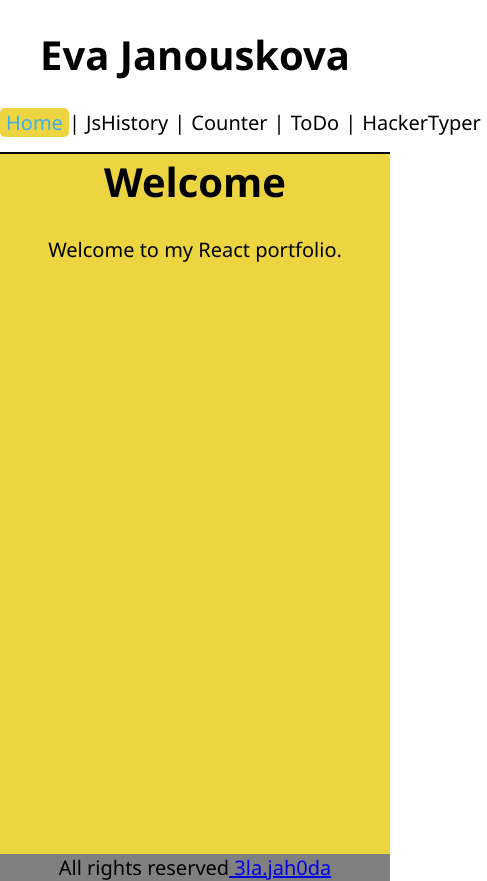
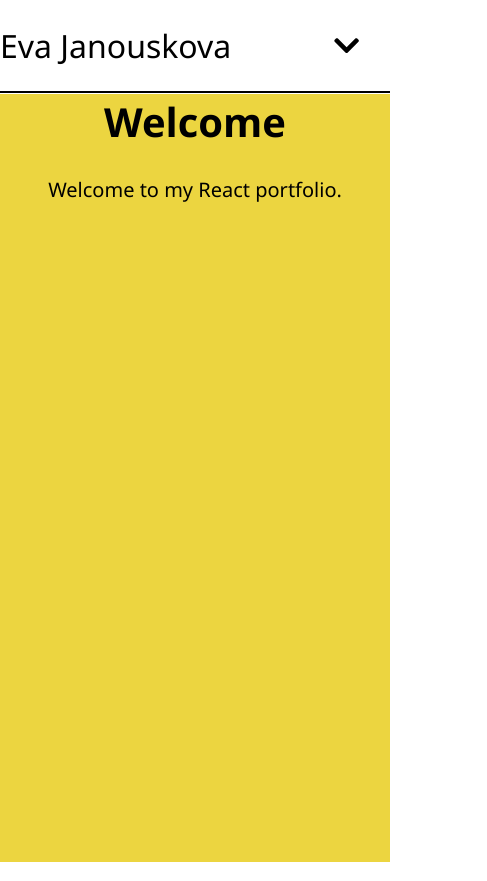
Before and after one commit to ElaJahoda/janouskova-ita-2022, a React (Create React App) app: page / in a window 390 px wide. Shown: the whole page, 487 px wide, since content can reach past the window. Built offline with nearby package versions, Linux system fonts and the light colour scheme.

Commit message:
responsive and helmet

```diff
--- a/package.json
+++ b/package.json
@@ -22,6 +22,8 @@
     "prettier": "^2.2.1",
     "react": "^18.2.0",
     "react-dom": "^18.2.0",
+    "react-helmet": "^6.1.0",
+    "react-icons": "^4.4.0",
     "react-router-dom": "^6.3.0",
     "react-scripts": "5.0.1",
     "typescript": "^4.7.4",
@@ -54,6 +56,7 @@
     ]
   },
   "devDependencies": {
+    "@types/react-helmet": "^6.1.5",
     "gh-pages": "^4.0.0"
   }
 }
--- a/public/index.html
+++ b/public/index.html
@@ -3,12 +3,16 @@
   <head>
     <meta charset="utf-8" />
     <link rel="icon" href="%PUBLIC_URL%/favicon.ico" />
-    <meta name="viewport" content="width=device-width, initial-scale=1" />
-    <meta name="theme-color" content="#000000" />
-    <meta
-      name="description"
-      content="Web site created using create-react-app"
-    />
+    <meta name="viewport" content="width=device-width, initial-scale=1, shrink-to-fit=no" />
+    <meta name="theme-color" content="#ecd540" />
+    <meta name="description" content="React portfolio" />
+    <meta name='keywords' content='HTML,JSX,JavaScript,React,TypeScript' />
+    <meta name='author' content='Eva Janouskova' />
+    <meta property="og:title" content="Eva Janouskova - React portfolio" />
+    <meta property="og:description" content="React portfolio" />
+    <!-- <meta property="og:image" content="%PUBLIC_URL%/strawberry.png"> -->
+    <link rel="image_src" href="%PUBLIC_URL%/strawberry.png">
+
 
     <!--
       manifest.json provides metadata used when your web app is installed on a
@@ -24,7 +28,7 @@
       work correctly both with client-side routing and a non-root public URL.
       Learn how to configure a non-root public URL by running `npm run build`.
     -->
-    <title>React App - Eva Janouskova</title>
+    <title>Eva Janouskova - React portfolio</title>
   </head>
   <body style="margin: 0px; padding: 0px; box-sizing: border-box;">
     <noscript>You need to enable JavaScript to run this app.</noscript>
--- a/src/App.tsx
+++ b/src/App.tsx
@@ -1,21 +1,22 @@
-import { NavLink, Outlet } from 'react-router-dom'
+import { FaChevronDown, FaChevronUp } from 'react-icons/fa'
+import { Link, NavLink } from 'react-router-dom'
 import { theme } from './theme'
 import { urls } from './urls'
-import React, { Children } from 'react'
+import React, { useState } from 'react'
 import styled from '@emotion/styled'
 
 export const App = () => {
-  const active = {}
+  const [toggle, setToggle] = useState(false)
+
+  const handleToggle = () => {
+    setToggle(!toggle)
+  }
   return (
     <Div_styled>
-      <h1>Eva Janouskova</h1>
-      <nav
-        style={{
-          borderBottom: 'solid 2px',
-          paddingBottom: '1rem',
-          textDecoration: 'none',
-        }}
-      >
+      <Div_Nav>
+        <NavLogo to='/'>Eva Janouskova</NavLogo>
+        <Bars onClick={handleToggle}>{toggle ? <FaChevronUp /> : <FaChevronDown />}</Bars>
+        <NavMenu prop={toggle}>
           <LinkStyled
             style={{
               color: theme.quaternaryColor,
@@ -25,7 +26,6 @@ export const App = () => {
           >
             Home
           </LinkStyled>
-        |
           <LinkStyled
             style={{
               color: theme.primaryColor,
@@ -34,7 +34,6 @@ export const App = () => {
           >
             JsHistory
           </LinkStyled>
-        |
           <LinkStyled
             style={{
               color: theme.primaryColor,
@@ -43,7 +42,6 @@ export const App = () => {
           >
             Counter
           </LinkStyled>
-        |
           <LinkStyled
             style={{
               color: theme.primaryColor,
@@ -52,7 +50,6 @@ export const App = () => {
           >
             ToDo
           </LinkStyled>
-        |
           <LinkStyled
             style={{
               color: theme.primaryColor,
@@ -61,16 +58,62 @@ export const App = () => {
           >
             HackerTyper
           </LinkStyled>
-      </nav>
-      <Outlet />
-      <Footer>
-        All rights reserved
-        <a href='mailto: 3la.jah0da@gmail.com'> 3la.jah0da</a>
-      </Footer>
+        </NavMenu>
+      </Div_Nav>
     </Div_styled>
   )
 }
 
+type Prop = {
+  prop: boolean
+}
+const NavMenu = styled.div<Prop>`
+  box-sizing: border-box;
+  display: flex;
+  align-items: center;
+
+  @media screen and ${theme.mediaMax} {
+    display: ${props => (props.prop ? 'block' : 'none')};
+    position: absolute;
+    top: 90px;
+    left: 0px;
+    padding: 1.5rem;
+    flex-direction: column;
+    width: 100%;
+    background-color: white;
+    border-top: 1px solid black;
+  }
+`
+const NavLogo = styled(Link)`
+  cursor: pointer;
+  color: black;
+  font-size: 2rem;
+  text-decoration: none;
+`
+const Div_Nav = styled.div`
+  border-bottom: solid 2px;
+  padding-bottom: 1rem;
+  text-decoration: none;
+  height: 85px;
+  display: flex;
+  justify-content: space-between;
+  align-items: center;
+  padding: 0.2rem calc((100vw - 1000px) / 2);
+  z-index: 14;
+`
+const Bars = styled.div`
+  display: none;
+  color: black;
+  @media screen and ${theme.mediaMax} {
+    display: block;
+    position: absolute;
+    top: 0;
+    right: 0;
+    transform: translate(-100%, 75%);
+    font-size: 1.8rem;
+    cursor: pointer;
+  }
+`
 const LinkStyled = (props: {
   style: React.CSSProperties
   children: React.ReactNode
@@ -81,6 +124,8 @@ const LinkStyled = (props: {
       style={({ isActive }) => ({
         textDecoration: 'none',
         borderRadius: '5px',
+        display: 'flex',
+        alignItems: 'center',
         padding: '1px 6px',
         ...props.style,
         color: isActive ? props.style.color : '#000',
@@ -92,11 +137,6 @@ const LinkStyled = (props: {
   )
 }
 
-const Footer = styled.div`
-  background: ${theme.secondaryColor};
-  margin: 0px;
-  z-index: 1;
-`
 const Div_styled = styled.div`
   text-align: ${theme.textAlign};
   font-family: ${theme.fontFamily};
--- a/src/Counter/Counter.tsx
+++ b/src/Counter/Counter.tsx
@@ -1,4 +1,5 @@
 import { Div_Styled } from '../HomePage'
+import { Helmet } from 'react-helmet'
 import React, { useState } from 'react'
 import styled from '@emotion/styled'
 
@@ -16,6 +17,10 @@ export class Counter extends React.Component<Props, State> {
   render() {
     return (
       <Div_Styled>
+        <Helmet>
+          <title>Eva Janouskova - Counter App</title>
+          <meta name='description' content='Counter App' />
+        </Helmet>
         <h1>Counter App</h1>
 
         <button
--- a/src/HackerTyper/HackerTyper.tsx
+++ b/src/HackerTyper/HackerTyper.tsx
@@ -1,8 +1,9 @@
 import { Div_Styled } from '../HomePage'
+import { Helmet } from 'react-helmet'
 import { codeSample } from './codeSample'
 import { theme } from '../theme'
 import { themeHackerTyper } from './theme'
-import { useEffect, useState } from 'react'
+import { useState } from 'react'
 import React from 'react'
 import styled from '@emotion/styled'
 
@@ -24,6 +25,10 @@ export const HackerTyper = () => {
 
   return (
     <Div_Styled>
+      <Helmet>
+        <title>Eva Janouskova - Hacker Typer App</title>
+        <meta name='description' content='Web page about History of JavaScript' />
+      </Helmet>
       <h1>Hacker typer</h1>
       <form>
         <Textarea_Container
--- a/src/HomePage.tsx
+++ b/src/HomePage.tsx
@@ -1,3 +1,4 @@
+import { Helmet } from 'react-helmet'
 import { theme } from './theme'
 import React from 'react'
 import styled from '@emotion/styled'
@@ -5,6 +6,10 @@ import styled from '@emotion/styled'
 export const Home = () => {
   return (
     <Div_Styled>
+      <Helmet>
+        <title>Eva Janouskova - Home</title>
+        <meta name='description' content='Home page of React portfolio' />
+      </Helmet>
       <h1>Welcome</h1>
       <p>Welcome to my React portfolio.</p>
     </Div_Styled>
@@ -12,7 +17,7 @@ export const Home = () => {
 }
 export const Div_Styled = styled.div`
   background-color: ${theme.primaryColor};
-  height: 82.9vh;
+  height: 91vh;
   text-align: ${theme.textAlign};
   font-family: ${theme.fontFamily};
   font-size: ${theme.fontSize};
--- a/src/JS-history/JsHistory.tsx
+++ b/src/JS-history/JsHistory.tsx
@@ -1,3 +1,4 @@
+import { Helmet } from 'react-helmet'
 import { theme } from '../theme'
 import { urls } from './../urls'
 import history from './pictures/history-of-JavaScript.png'
@@ -7,6 +8,10 @@ import styled from '@emotion/styled'
 export const JsHistory = () => {
   return (
     <div>
+      <Helmet>
+        <title>Eva Janouskova - JS History</title>
+        <meta name='description' content='Web page about History of JavaScript' />
+      </Helmet>
       <Div_Body>
         <Div_Header>
           <Img_Logo src={logo} alt='js-logo' />
@@ -160,14 +165,12 @@ const Div_Header = styled.div`
   border-radius: 0px 0px 0px 10px;
   box-shadow: ${theme.boxShadow};
   margin: 0px 0px 7px 7px;
-  z-index: 2;
 `
 const Img_Logo = styled.img`
   width: 10%;
   height: auto;
 `
 const Div_Main = styled.div`
-  text-align: justify;
   background: white;
   padding: 1% 5% 5% 5%;
   box-shadow: ${theme.boxShadow};
@@ -176,11 +179,13 @@ const Div_Main = styled.div`
   @media ${theme.mediaSmaller} {
     order: 2;
     margin: -25px 10px -10px 10px;
+    text-align: center;
   }
   @media ${theme.mediaBigger} {
     flex: 4 0px;
     margin: -7px 10px 0px 2px;
     order: 2;
+    text-align: justify;
   }
 `
 
--- a/src/ToDo/ToDo.tsx
+++ b/src/ToDo/ToDo.tsx
@@ -1,4 +1,5 @@
 import { Div_Styled } from '../HomePage'
+import { Helmet } from 'react-helmet'
 import { theme } from '../theme'
 import { themeTodo } from './theme'
 import { uniqueId } from '../util'
@@ -69,6 +70,10 @@ export const ToDo = () => {
 
   return (
     <Div_Styled>
+      <Helmet>
+        <title>Eva Janouskova - Todo App</title>
+        <meta name='description' content='Todo App' />
+      </Helmet>
       <h1>Todo App</h1>
       <Div_TodoApp>
         <Div_header>
--- a/src/index.tsx
+++ b/src/index.tsx
@@ -14,14 +14,13 @@ const root = ReactDOM.createRoot(document.getElementById('root') as HTMLElement)
 root.render(
   <React.StrictMode>
     <BrowserRouter>
+      <App />
       <Routes>
-        <Route path={urls.homePageUrl} element={<App />}>
-          <Route path={urls.homePageUrl} element={<Home />} />
-          <Route path={urls.jsHistoryUrl} element={<JsHistory />} />
-          <Route path={urls.counterUrl} element={<Counter />} />
-          <Route path={urls.toDoUrl} element={<ToDo />} />
-          <Route path={urls.hackertyper} element={<HackerTyper />} />
-        </Route>
+        <Route path={urls.homePageUrl} element={<Home />} />
+        <Route path={urls.jsHistoryUrl} element={<JsHistory />} />
+        <Route path={urls.counterUrl} element={<Counter />} />
+        <Route path={urls.toDoUrl} element={<ToDo />} />
+        <Route path={urls.hackertyper} element={<HackerTyper />} />
       </Routes>
     </BrowserRouter>
   </React.StrictMode>
--- /dev/null
+++ b/src/react-helmet.d.ts
@@ -0,0 +1 @@
+declare module 'react-helmet'
--- a/src/theme.ts
+++ b/src/theme.ts
@@ -7,6 +7,7 @@ export const theme = {
   quaternaryColor: '#40adec',
   fontFamily: 'Segoe UI, Tahoma, Geneva, Verdana, sans-serif',
   fontSize: '20px',
-  mediaSmaller: '(min-width: 600px)',
+  mediaSmaller: '(min-width: 400px)',
   mediaBigger: '(min-width: 800px)',
+  mediaMax: '(max-width: 768px)',
 }
```
Also changed, not shown: public/manifest.json, public/strawberry.png (added), 1 other file (tests, documents, lock files or other folders). Lines whose indentation alone changed are shown as unchanged.
